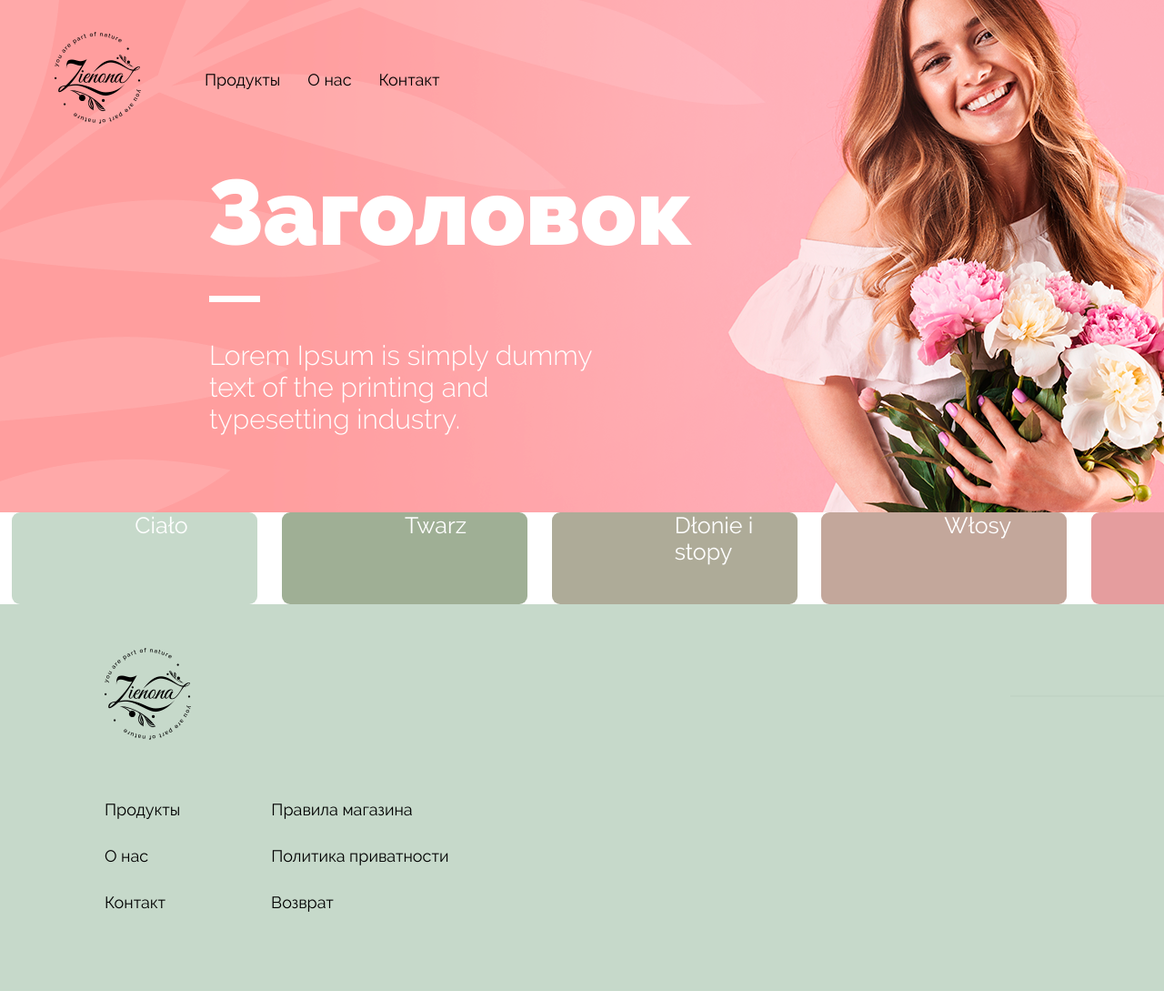
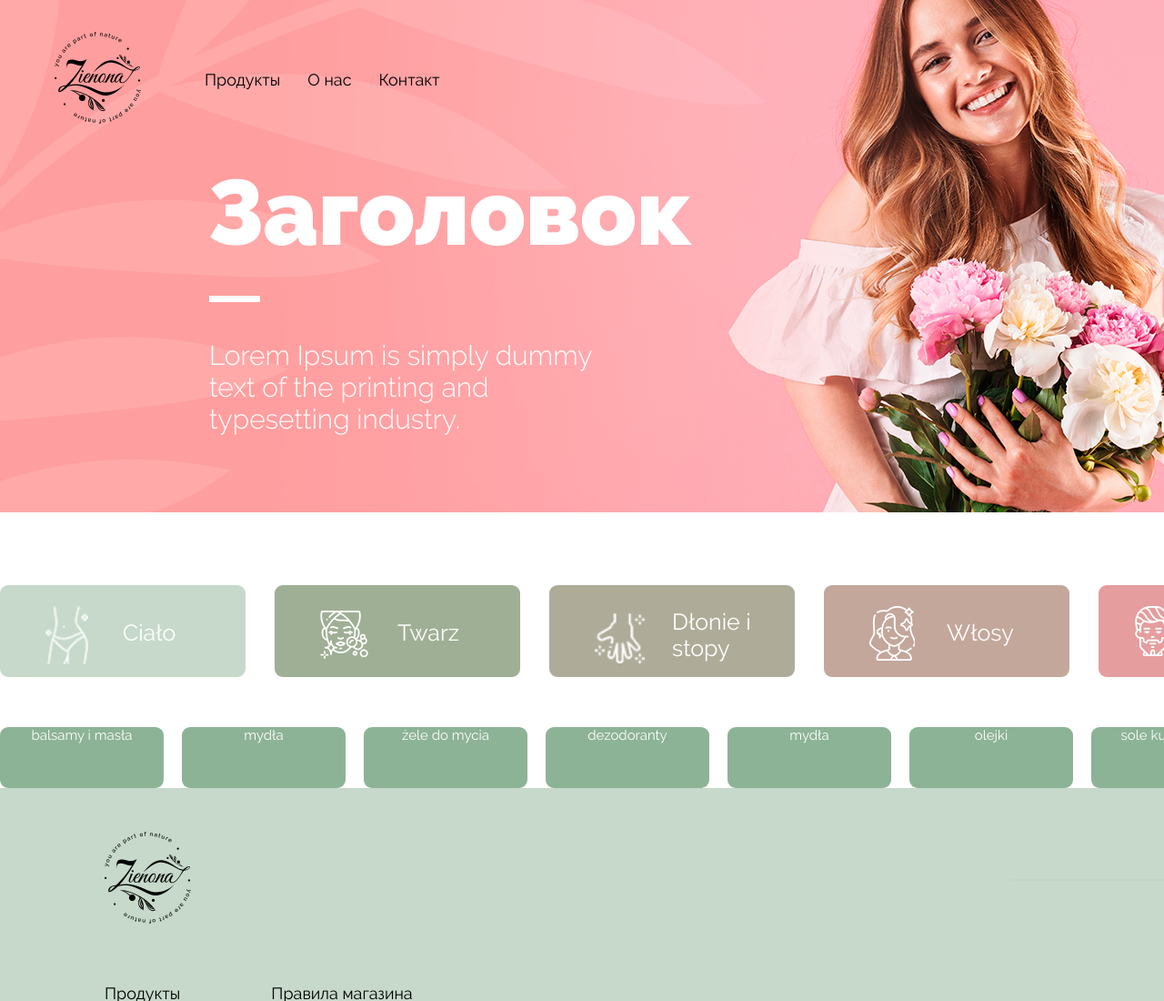
Before and after one commit to emomela/zienona, a website: page src/products-and-filters.html in a window 1280 px wide. Shown: the top 1100 px of the page at 91% size. Drawn offline with nearby package versions, Linux system fonts and the light colour scheme.

Commit message:
third page

```diff
--- a/src/products-and-filters.html
+++ b/src/products-and-filters.html
@@ -54,17 +54,25 @@
             </div>
             <div class="products-categories">
                 <div class="pc-row-top">
-                    <div class="pc-tag pc-tag-body">Ciało</div>
-                    <div class="pc-tag pc-tag-face">Twarz</div>
-                    <div class="pc-tag pc-tag-hands">Dłonie i stopy</div>
-                    <div class="pc-tag pc-tag-hair">Włosy</div>
-                    <div class="pc-tag pc-tag-men">Męszczyźni</div>
-                    <div class="pc-tag pc-tag-other">Inne</div>
+                    <a class="pc-tag pc-tag-body"><img src="./images/slim-body2.png" alt="Ciało">Ciało</a>
+                    <a class="pc-tag pc-tag-face"><img src="./images/facial-treatment.png" alt="Twarz">Twarz</a>
+                    <a class="pc-tag pc-tag-hands"><img src="./images/clean.png" alt="Dłonie i stopy">Dłonie i stopy</a>
+                    <a class="pc-tag pc-tag-hair"><img src="./images/woman.png" alt="Włosy">Włosy</a>
+                    <a class="pc-tag pc-tag-men"><img src="./images/man.png" alt="Męszczyźni">Męszczyźni</a>
+                    <a class="pc-tag pc-tag-other"><img src="./images/cosmetics.png" alt="Inne">Inne</a>
                 </div>
 
 
                 <div class="pc-row-bottom">
-
+                    <a class="pc-category">balsamy i masła</a>
+                    <a class="pc-category">mydła</a>
+                    <a class="pc-category">żele do mycia</a>
+                    <a class="pc-category">dezodoranty</a>
+                    <a class="pc-category">mydła</a>
+                    <a class="pc-category">olejki</a>
+                    <a class="pc-category">sole kule I pudry</a>
+                    <a class="pc-category">peelingi i scruby</a>
+                    <a class="pc-category">Profesjonalne kosmetyki do SPA</a>
                 </div>
 
             </div>
--- a/src/sass/products.scss
+++ b/src/sass/products.scss
@@ -36,11 +36,13 @@
 .products-categories {
     width: 1780px;
     margin: 0 auto;
+    padding-top: 80px;
 }
 
 .pc-row-top {
     display: flex;
-    justify-content: space-around;
+    justify-content: space-between;
+    margin-bottom: 55px;
 }
 
 .pc-tag {
@@ -51,25 +53,86 @@
     font-weight: 400;
     color: $white;
     border-radius: 9px;
+    padding-top: 38px;
+    position: relative;
+    cursor: pointer;
 
     &-body {
         background-color: #c6d9ca;
+
+        img {
+            position: absolute;
+            height: 64px;
+            margin-left: -85px;
+            margin-top: -15px;
+        }
     }
     &-face {
         background-color: #9faf95;
+        img {
+            position: absolute;
+            margin-left: -85px;
+            margin-top: -10px;
+        }
     }
     &-hands {
         background-color: #aeab98;
+        padding-top: 26px;
+        img {
+            position: absolute;
+            margin-left: -85px;
+            margin-top: 5px;
+            height: 55px;
+        }
     }
     &-hair {
         background-color: #c3a79b;
+        img {
+            position: absolute;
+            margin-left: -85px;
+            margin-top: -15px;
+        }
     }
     &-men {
         background-color: #e59d9e;
+        padding-left: 105px;
+        img {
+            position: absolute;
+            margin-left: -65px;
+            margin-top: -15px;
+        }
 
     }
     &-other {
         background-color: #d2a39b;
+        img {
+            position: absolute;
+            margin-left: -85px;
+            margin-top: -10px;
+        }
 
     }
 }
+
+.pc-row-bottom {
+    display: flex;
+    justify-content: space-between;
+}
+
+.pc-category {
+    cursor: pointer;
+    width: 180px;
+    height: 67px;
+    background-color: #8db396;
+    color: $white;
+    font-weight: 400;
+    font-size: 15px;
+    border-radius: 9px;
+    text-align: center;
+    vertical-align: middle;
+
+    &:hover {
+        color: $black;
+        background-color: #c6d9ca;
+    }
+}
```
Also changed, not shown: src/css/style.css, src/images/cosmetics.png (added).
